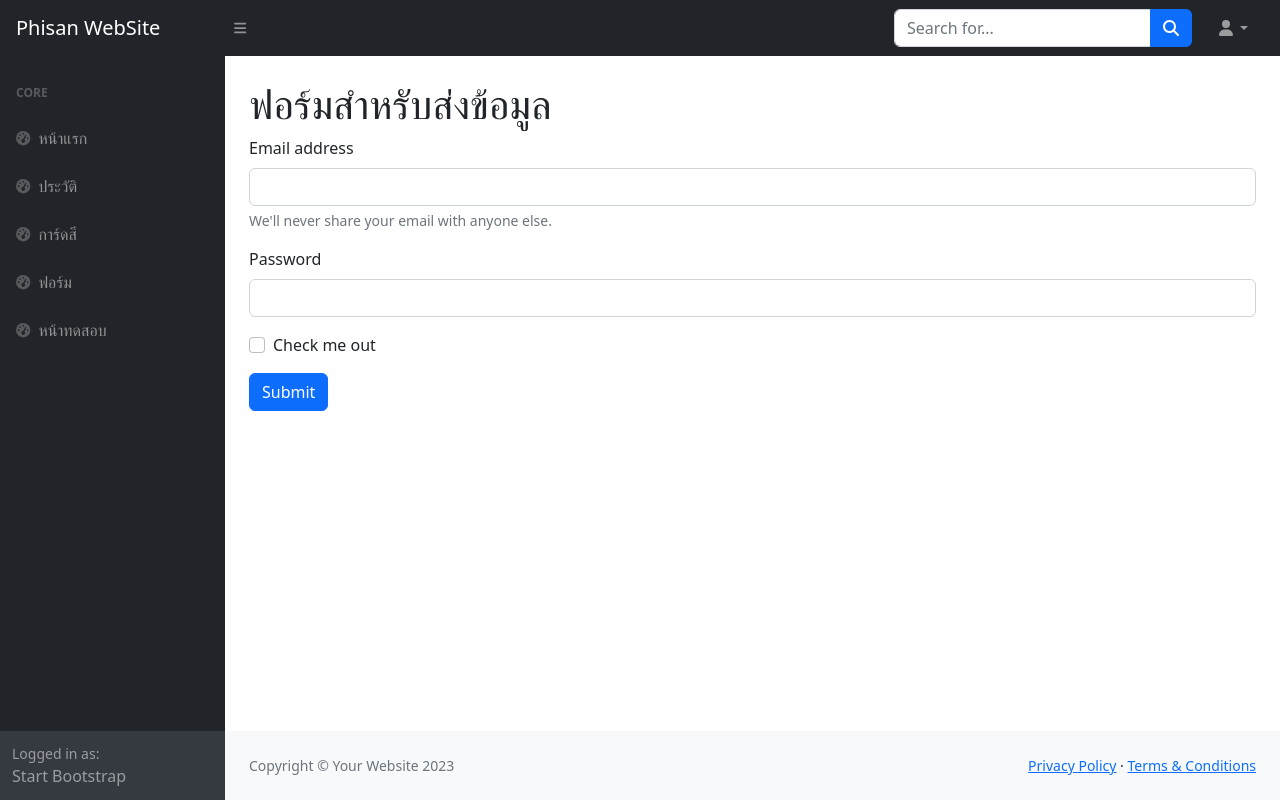
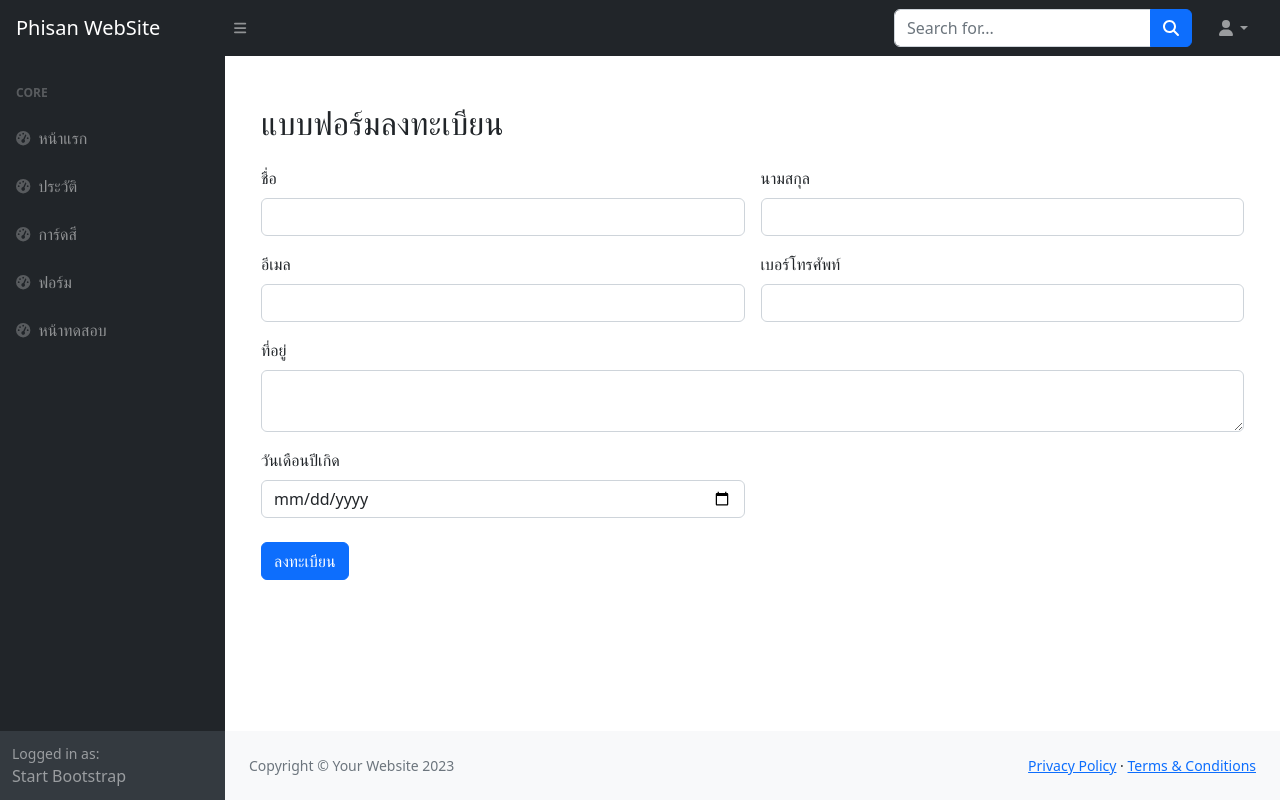
Before and after one commit to numvarn/my_django_web, a Django app: page /form/ in a window 1280 px wide. Run offline with Django 5.2, Linux system fonts and the light colour scheme; some libraries are stand-ins or nearby versions.

Commit message:
add form page

```diff
--- a/templates/base.html
+++ b/templates/base.html
@@ -11,6 +11,7 @@
     <link href="https://cdn.jsdelivr.net/npm/simple-datatables@7.1.2/dist/style.min.css" rel="stylesheet" />
     <link href="{% static 'css/styles.css' %}" rel="stylesheet" />
     <script src="https://use.fontawesome.com/releases/v6.3.0/js/all.js" crossorigin="anonymous"></script>
+    <script src="https://unpkg.com/vue@3/dist/vue.global.js"></script>
   </head>
   <body class="sb-nav-fixed">
     <nav class="sb-topnav navbar navbar-expand navbar-dark bg-dark">
--- a/templates/form_page.html
+++ b/templates/form_page.html
@@ -3,28 +3,92 @@
 {% block contant %}
 <main>
   <div class="container-fluid px-4">
-    <h1 class="mt-4">ฟอร์มสำหรับส่งข้อมูล</h1>
+    <div id="app" class="container mt-5">
+      <h2 class="mb-4">แบบฟอร์มลงทะเบียน</h2>
+      <form @submit.prevent="submitForm" class="needs-validation" novalidate>
+        <div class="row g-3">
+          <div class="col-md-6">
+            <label for="firstName" class="form-label">ชื่อ</label>
+            <input type="text" class="form-control" id="firstName" v-model="firstName" required />
+            <div class="invalid-feedback">กรุณากรอกชื่อ</div>
+          </div>
+          <div class="col-md-6">
+            <label for="lastName" class="form-label">นามสกุล</label>
+            <input type="text" class="form-control" id="lastName" v-model="lastName" required />
+            <div class="invalid-feedback">กรุณากรอกนามสกุล</div>
+          </div>
+          <div class="col-md-6">
+            <label for="email" class="form-label">อีเมล</label>
+            <input type="email" class="form-control" id="email" v-model="email" required />
+            <div class="invalid-feedback">กรุณากรอกอีเมลที่ถูกต้อง</div>
+          </div>
+          <div class="col-md-6">
+            <label for="phone" class="form-label">เบอร์โทรศัพท์</label>
+            <input type="tel" class="form-control" id="phone" v-model="phone" required pattern="[0-9]{10}" />
+            <div class="invalid-feedback">กรุณากรอกเบอร์โทรศัพท์ที่ถูกต้อง (10 หลัก)</div>
+          </div>
+          <div class="col-12">
+            <label for="address" class="form-label">ที่อยู่</label>
+            <textarea class="form-control" id="address" v-model="address" required></textarea>
+            <div class="invalid-feedback">กรุณากรอกที่อยู่</div>
+          </div>
+          <div class="col-md-6">
+            <label for="birthdate" class="form-label">วันเดือนปีเกิด</label>
+            <input type="date" class="form-control" id="birthdate" v-model="birthdate" required />
+            <div class="invalid-feedback">กรุณาเลือกวันเดือนปีเกิด</div>
+          </div>
+        </div>
+        <div class="mt-4">
+          <button class="btn btn-primary" type="submit">ลงทะเบียน</button>
+        </div>
+      </form>
+    </div>
 
-    <h1>{{ email }}</h1>
-    <h1>{{ password }}</h1>
+    <script>
+      const { createApp, ref } = Vue;
 
-    <form action="" method="POST">
-      {% csrf_token %}
-      <div class="mb-3">
-        <label for="exampleInputEmail1" class="form-label">Email address</label>
-        <input type="email" name="email" class="form-control" id="exampleInputEmail1" aria-describedby="emailHelp" />
-        <div id="emailHelp" class="form-text">We'll never share your email with anyone else.</div>
-      </div>
-      <div class="mb-3">
-        <label for="exampleInputPassword1" class="form-label">Password</label>
-        <input type="password" name="my-password" class="form-control" id="exampleInputPassword1" />
-      </div>
-      <div class="mb-3 form-check">
-        <input type="checkbox" class="form-check-input" id="exampleCheck1" />
-        <label class="form-check-label" for="exampleCheck1">Check me out</label>
-      </div>
-      <button type="submit" class="btn btn-primary">Submit</button>
-    </form>
+      createApp({
+        setup() {
+          const firstName = ref("");
+          const lastName = ref("");
+          const email = ref("");
+          const phone = ref("");
+          const address = ref("");
+          const birthdate = ref("");
+
+          const submitForm = () => {
+            const form = document.querySelector(".needs-validation");
+            if (!form.checkValidity()) {
+              event.preventDefault();
+              event.stopPropagation();
+            }
+            form.classList.add("was-validated");
+
+            if (form.checkValidity()) {
+              console.log("ข้อมูลที่ส่ง:", {
+                firstName: firstName.value,
+                lastName: lastName.value,
+                email: email.value,
+                phone: phone.value,
+                address: address.value,
+                birthdate: birthdate.value,
+              });
+              // ส่งข้อมูลไปยังเซิร์ฟเวอร์หรือดำเนินการต่อไป
+            }
+          };
+
+          return {
+            firstName,
+            lastName,
+            email,
+            phone,
+            address,
+            birthdate,
+            submitForm,
+          };
+        },
+      }).mount("#app");
+    </script>
   </div>
 </main>
 {% endblock contant %}
```
